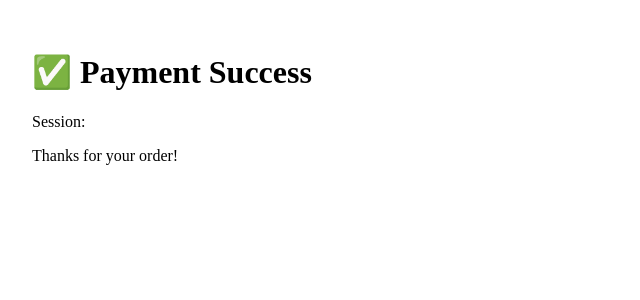
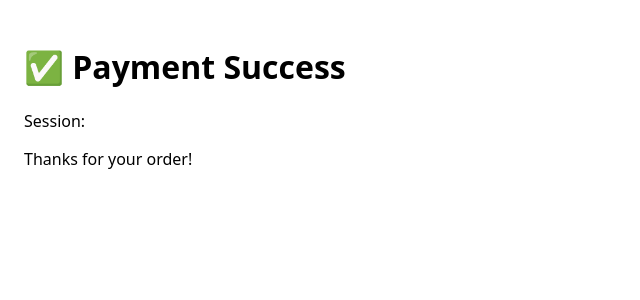
Before and after one commit to jcm767/urbanaxis-store, a Next.js app: page /success in a window 1280 px wide. Shown: the top 300 px of the page, without its empty margins (0-640 px from the left). Built offline with nearby package versions, Linux system fonts and the light colour scheme.

Commit message:
Add root layout

```diff
--- /dev/null
+++ b/app/layout.tsx
@@ -0,0 +1,14 @@
+// app/layout.tsx
+import type { ReactNode } from 'react';
+
+export const metadata = { title: 'The Urban Axis' };
+
+export default function RootLayout({ children }: { children: ReactNode }) {
+  return (
+    <html lang="en">
+      <body style={{ margin: 0, fontFamily: 'system-ui, -apple-system, Segoe UI, Roboto, sans-serif' }}>
+        {children}
+      </body>
+    </html>
+  );
+}
```
